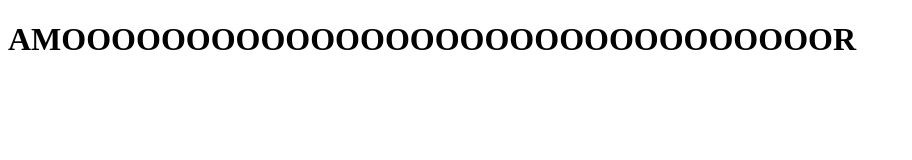
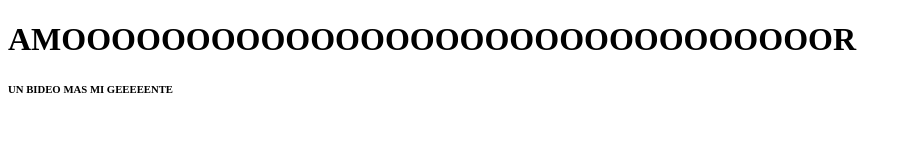
Before and after one commit to roccomoresi/java, a plain HTML site: page index.html in a window 1280 px wide. Shown: the whole page, without its empty margins (0-912 px from the left). Drawn offline with Linux system fonts and the light colour scheme.

Commit message:
primer committed

```diff
--- a/index.html
+++ b/index.html
@@ -7,5 +7,8 @@
 </head>
 <body>
     <h1>AMOOOOOOOOOOOOOOOOOOOOOOOOOOOOOOOR</h1>
+
+        <h6>UN BIDEO MAS MI GEEEEENTE</h6>
+
 </body>
 </html>
```
